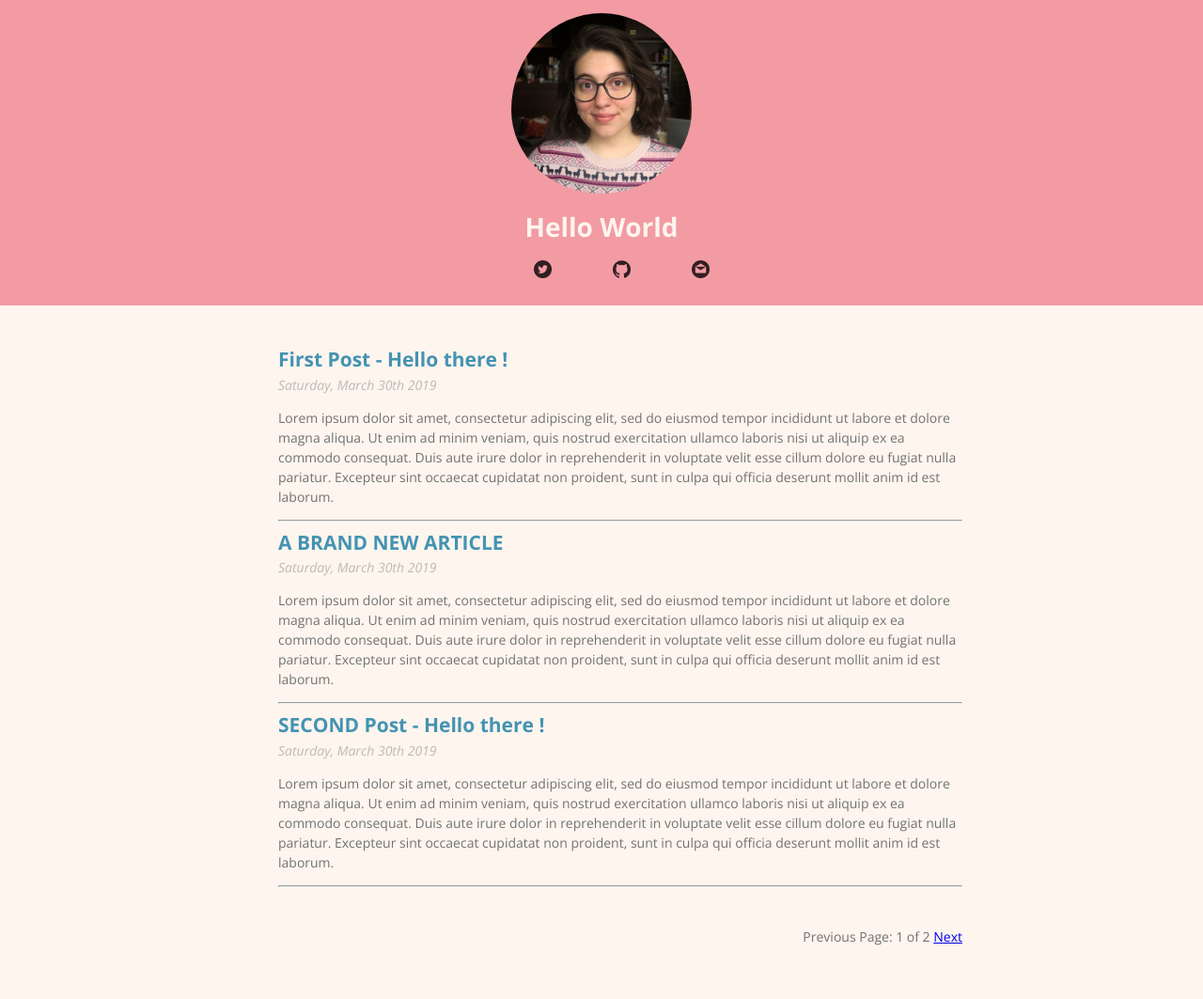
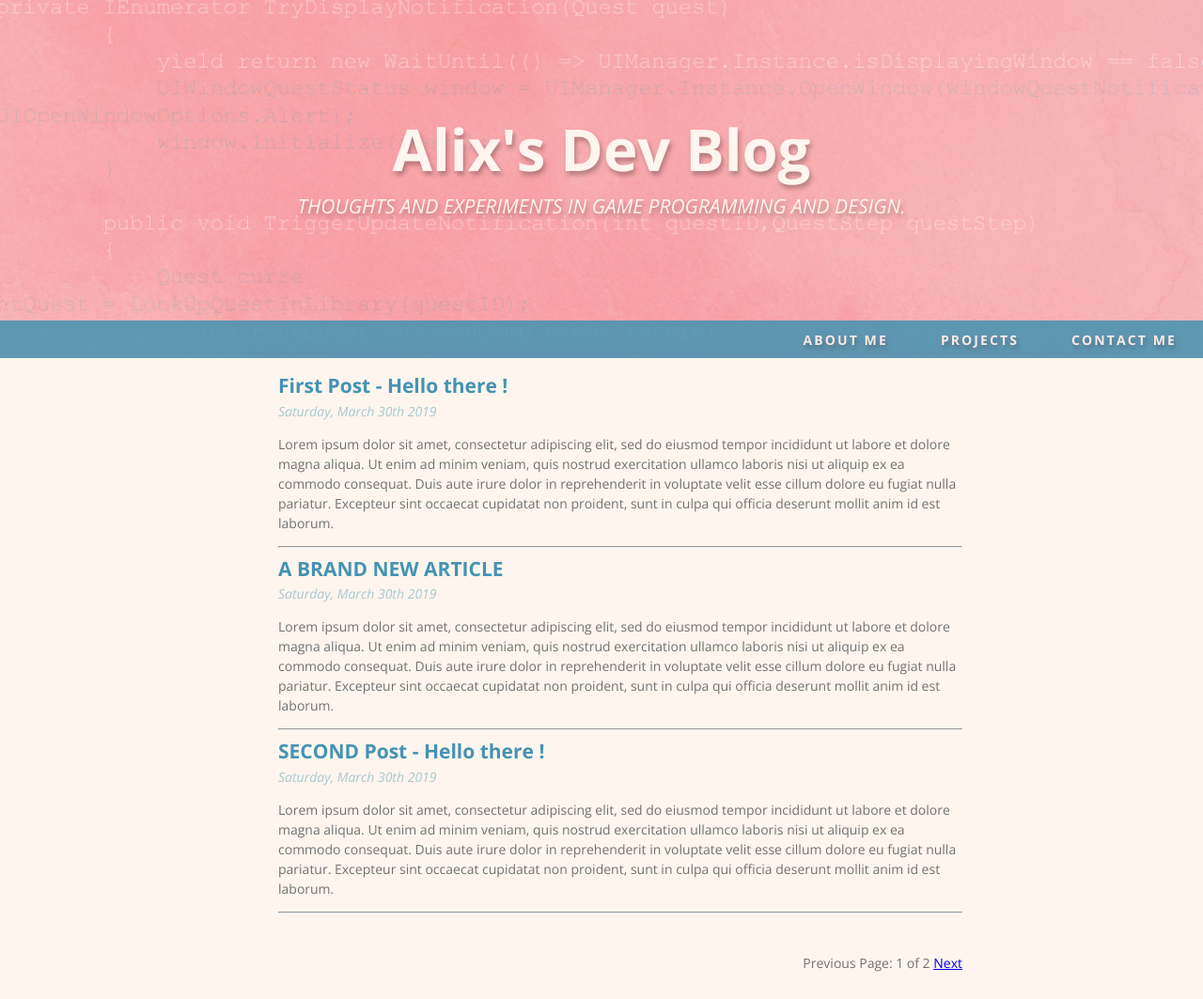
Before and after one commit to LilyHottelet/dev-blog, a Jekyll site: the page built from index.html, in a window 1280 px wide. Shown: the whole page at 94% size. Built offline with Jekyll 4.4.1, drawn with Linux system fonts in a browser that asks for light colours; the list of posts is cut into pages by our own code; before the commit the page ends 1035 px from its top, so only the background shows below that.

Commit message:
updated layout

```diff
--- a/_config.yml
+++ b/_config.yml
@@ -13,16 +13,16 @@
 # you will see them accessed via {{ site.title }}, {{ site.email }}, and so on.
 # You can create any custom variable you would like, and they will be accessible
 # in the templates via {{ site.myvariable }}.
-title: Hello World
+title: Alix's Dev Blog
 email: your-email@example.com
 description: >- # this means to ignore newlines until "baseurl:"
-  Just trying to get a blog out there.Just trying to get a blog out there.Just trying to get a blog out there.
+  Thoughts and experiments in game programming and design.
 baseurl: "" # the subpath of your site, e.g. /blog
 url: "" # the base hostname & protocol for your site, e.g. http://example.com
 twitter_username: jekyllrb
 github_username:  jekyll
 
-logo : "/assets/img/portrait-new.png"
+logo : "/assets/img/portrait-round.png"
 
 paginate: 3
 
--- a/_layouts/default.html
+++ b/_layouts/default.html
@@ -7,28 +7,20 @@
 
 {% seo %}
     <link rel="stylesheet" href="{{ "/assets/css/style.css?v=" | relative_url }}">
-    <!--[if lt IE 9]>
-    <script src="//cdnjs.cloudflare.com/ajax/libs/html5shiv/3.7.3/html5shiv.min.js"></script>
-    <![endif]-->
   </head>
 
   <body>
       <header>
-        <div class="header_banner">
-          {% if site.logo %}
-          <img class="header_portrait"src="{{site.logo | relative_url}}" alt="Logo" />
-        {% endif %}
-        <h1><a href="{{ "/" | absolute_url }}">{{ site.title }}</a></h1>
-        <navigation>
-          <ul class="footer_nav">
-            <li class="footer_nav_element"><a class="footer_nav_link footer_nav_link-twitter"href="#"></a></li>
-            <li class="footer_nav_element"><a class="footer_nav_link footer_nav_link-github"href="#"></a></li>
-            <li class="footer_nav_element"><a class="footer_nav_link footer_nav_link-email"href="#"></a></li>
+        <div class="blog_banner">
+
+        <h1 class="blog_title"><a class="blog_title_link"href="{{ "/" | absolute_url }}">{{ site.title }}</a></h1>
+        <p class='blog_description'>{{ site.description }}</p>
+        <ul class="nav">
+            <li class="nav_element"><a class="nav_link"href="#">ABOUT ME</a></li>
+            <li class="nav_element"><a class="nav_link"href="#">PROJECTS</a></li>
+            <li class="nav_element"><a class="nav_link"href="#">CONTACT ME</a></li>
           </ul>
-        </navigation>
         </div>
-
-
 
       </header>
       <section>
@@ -37,13 +29,6 @@
 
       </section>
 
-    <!-- <footer>
-        <ul class="footer_nav">
-          <li class="footer_nav_element"><a class="footer_nav_link footer_nav_link-twitter"href="#"></a></li>
-          <li class="footer_nav_element"><a class="footer_nav_link footer_nav_link-github"href="#"></a></li>
-          <li class="footer_nav_element"><a class="footer_nav_link footer_nav_link-email"href="#"></a></li>
-        </ul>
-      </footer> -->
     <script src="{{ "/assets/js/scale.fix.js" | relative_url }}"></script>
   </body>
 </html>
--- a/_layouts/post.html
+++ b/_layouts/post.html
@@ -5,10 +5,9 @@ layout: default
 <small>{{ page.date | date: "%-d %B %Y" }}</small>
 <h1>{{ page.title }}</h1>
 
-<p class="view">by {{ page.author | default: site.author }}</p>
 
 {{content}}
 
-{% if page.tags %}
+<!-- {% if page.tags %}
   <small>tags: <em>{{ page.tags | join: "</em> - <em>" }}</em></small>
-{% endif %}
+{% endif %} -->
--- a/_sass/jekyll-theme-minimal.scss
+++ b/_sass/jekyll-theme-minimal.scss
@@ -12,66 +12,74 @@ body {
   flex-direction: column;
 }
 
-h1,h1 a
+.blog_title
+{
+  margin:0;
+  padding: 4em 0 0 0 ;
+}
+.blog_title_link
 {
   color:#fdf5ee;
   text-decoration: none;
   margin:0;
+  font-size: 2.2em;
+  text-shadow: 2px 4px 5px rgba(0,0,0,0.27);
+  padding: 0;
 }
 
-footer {
-  background-color:#f29ba3;
-  margin: auto auto 0 auto;
-  width:100%;
-  display:flex;
-}
-header{
-    display: flex;
-    flex-direction: column;
-    align-items: center;
-    justify-content: center;
-}
-.header_banner
+.blog_banner
 {
   display:flex;
   flex-direction: column;
   align-items:center;
-  background-color:#f29ba3;
+  background-image: url("../img/covertexture.png");
+  background-repeat: no-repeat;
+  background-size: cover;
   width:100%;
   margin:0;
-  padding: 1em 0 1em 0;
 }
-.header_portrait
-{
-  padding: 0em 0 1em 0;
-  border-radius: 50%;
-  width:15%;
-}
-.footer_nav
+
+.nav
 {
   width:100%;
   display:flex;
-  flex-direction: row;
-  justify-content: center;
+  justify-content:flex-end;
   list-style: none;
+  margin:0;
+  padding:0.7em 0 ;
+  background-color: #4493b2;
+  opacity: 0.85;
 }
-.footer_nav_link
+
+.nav_element
 {
-  padding-right:4em;
+  padding: 0 2em;
+}
+
+.nav_link
+{
+  color:#fdf5ee;
   text-decoration: none;
+  text-shadow: 2px 4px 5px rgba(0,0,0,0.27);
+  font-weight:bold;
+  letter-spacing: 0.15em;
 }
-.header_description
+
+.blog_description
 {
-  font-style:italic;
+  font-size: 1.5em;
+  font-style: italic;
   text-align:center;
-  width:30%;
   margin:0;
-  opacity: 0.45;
+  color:#fdf5ee;
+  text-shadow: 2px 4px 5px rgba(0,0,0,0.27);
+  padding: 0 0 5em 0;
+  text-transform: uppercase;
 }
 
 section
 {
-  padding-top:2em;
+  padding-top:2em 0 3em;
   width:60%;
   display: inline-block;
   margin : 0 auto;
@@ -90,40 +98,25 @@ section
   font-size: 1.5em;
 }
 
+h1
+{
+  color:#4493b2;
+  font-size: 2em;
+}
+
 .blogPosts__date
 {
+  color:#4493b2;
   margin-top:0;
   font-weight:lighter;
   font-style: italic;
   font-size:1em;
   opacity: 0.45;
 }
-.footer_nav_element
-{
-  padding: 0 1em;
-}
-.footer_nav_link
-{
-  background-size: contain;
-  background-repeat: no-repeat;
-  opacity: 0.8;
-}
-.footer_nav_link-twitter
-{
-  background-image: url("../img/twitter-logo-button.png");
-}
-.footer_nav_link-github
-{
-  background-image: url("../img/github-logo.png");
-}
-.footer_nav_link-email
-{
-  background-image: url("../img/email.png");
-}
 
 .pagination
 {
-padding:2em 0;
+ padding:2em 0;
  text-align: right;
 }
 
```
Also changed, not shown: assets/img/covertexture.png (added), assets/img/portrait-round.png (added).
